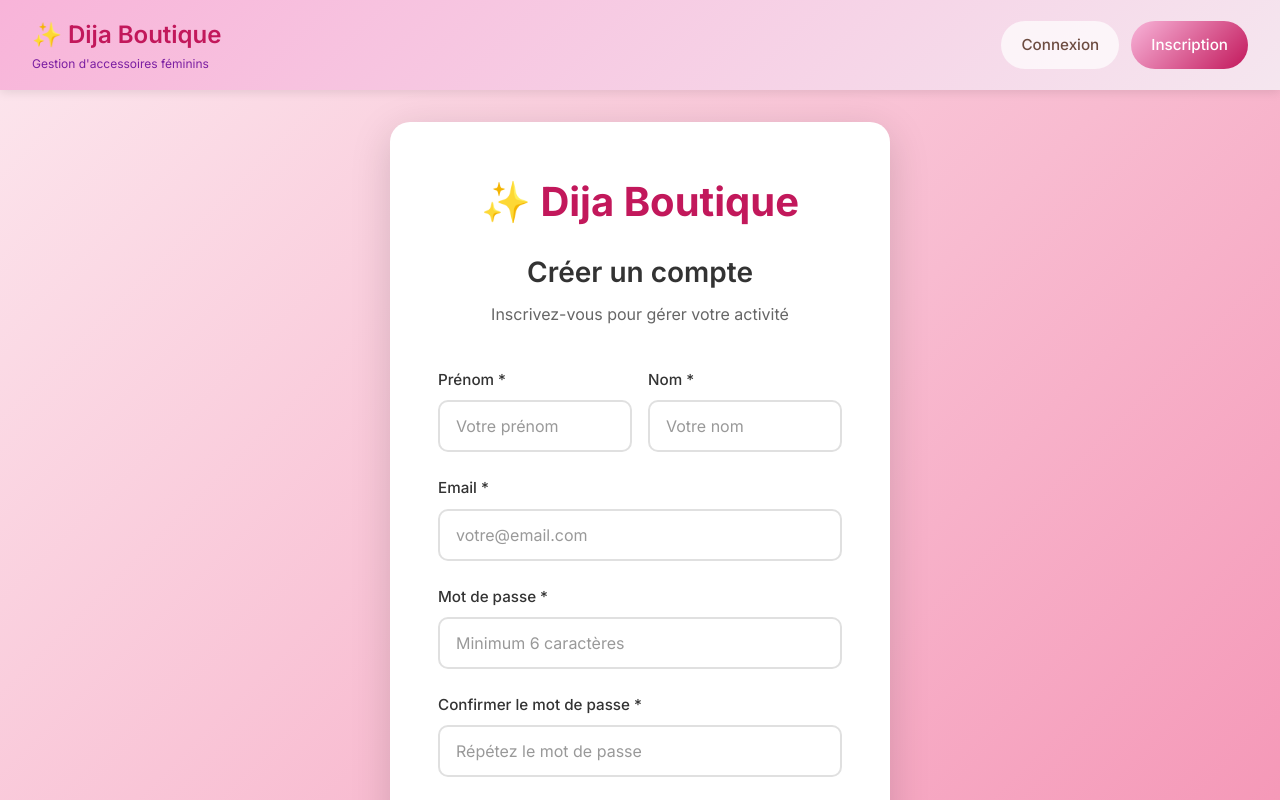
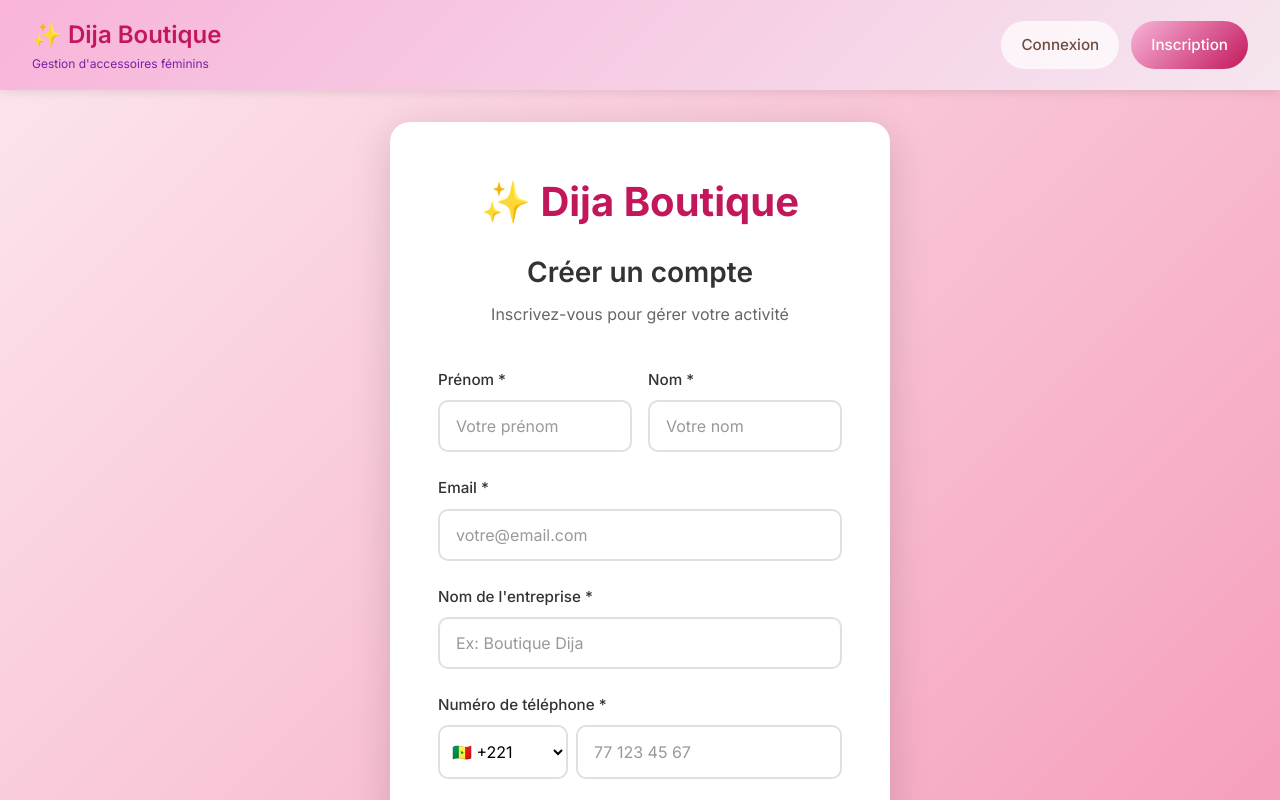
Before and after one commit to AhmaduLo/dijaBoutiqueFront, an Angular app: page /register in a window 1280 px wide. Shown: the top 800 px of the page. Built offline with nearby package versions, Linux system fonts and the light colour scheme.

Commit message:
ajout nom et nmro de l'entreprise

```diff
--- a/src/app/core/models/auth.model.ts
+++ b/src/app/core/models/auth.model.ts
@@ -6,6 +6,8 @@ export interface User {
   nom: string;
   prenom: string;
   email: string;
+  nomEntreprise?: string;
+  numeroTelephone?: string;
   role?: string;
   createdAt?: string;
 }
@@ -18,6 +20,8 @@ export interface RegisterRequest {
   prenom: string;
   email: string;
   motDePasse: string;
+  nomEntreprise: string;
+  numeroTelephone: string;
 }
 
 /**
--- a/src/app/features/auth/auth.component.scss
+++ b/src/app/features/auth/auth.component.scss
@@ -81,6 +81,50 @@
   }
 }
 
+// Groupe d'input téléphone avec sélecteur de pays
+.phone-input-group {
+  display: flex;
+  gap: 0.5rem;
+
+  .country-code-select {
+    width: 130px;
+    padding: 0.875rem 0.5rem;
+    border: 2px solid #e0e0e0;
+    border-radius: 10px;
+    font-size: 1rem;
+    transition: all 0.2s ease;
+    font-family: inherit;
+    background-color: white;
+    cursor: pointer;
+
+    &:focus {
+      outline: none;
+      border-color: #c2185b;
+      box-shadow: 0 0 0 3px rgba(194, 24, 91, 0.1);
+    }
+  }
+
+  .phone-number-input {
+    flex: 1;
+    padding: 0.875rem 1rem;
+    border: 2px solid #e0e0e0;
+    border-radius: 10px;
+    font-size: 1rem;
+    transition: all 0.2s ease;
+    font-family: inherit;
+
+    &:focus {
+      outline: none;
+      border-color: #c2185b;
+      box-shadow: 0 0 0 3px rgba(194, 24, 91, 0.1);
+    }
+
+    &::placeholder {
+      color: #999;
+    }
+  }
+}
+
 .form-row {
   display: grid;
   grid-template-columns: 1fr 1fr;
--- a/src/app/features/auth/register.component.ts
+++ b/src/app/features/auth/register.component.ts
@@ -51,6 +51,34 @@ import { RegisterRequest } from '../../core/models/auth.model';
           </div>
 
           <div class="form-group">
+            <label>Nom de l'entreprise *</label>
+            <input type="text" formControlName="nomEntreprise" placeholder="Ex: Boutique Dija" />
+            <div class="error" *ngIf="registerForm.get('nomEntreprise')?.invalid && registerForm.get('nomEntreprise')?.touched">
+              Le nom de l'entreprise est requis
+            </div>
+          </div>
+
+          <div class="form-group">
+            <label>Numéro de téléphone *</label>
+            <div class="phone-input-group">
+              <select formControlName="indicatifPays" class="country-code-select">
+                <option *ngFor="let country of countries" [value]="country.code">
+                  {{ country.flag }} {{ country.dialCode }}
+                </option>
+              </select>
+              <input
+                type="tel"
+                formControlName="numeroTelephone"
+                placeholder="77 123 45 67"
+                class="phone-number-input"
+              />
+            </div>
+            <div class="error" *ngIf="registerForm.get('numeroTelephone')?.invalid && registerForm.get('numeroTelephone')?.touched">
+              Le numéro de téléphone est requis
+            </div>
+          </div>
+
+          <div class="form-group">
             <label>Mot de passe *</label>
             <input type="password" formControlName="password" placeholder="Minimum 6 caractères" />
             <div class="error" *ngIf="registerForm.get('password')?.invalid && registerForm.get('password')?.touched">
@@ -87,6 +115,35 @@ export class RegisterComponent {
   registerForm: FormGroup;
   isSubmitting = false;
 
+  // Liste des pays avec indicatifs téléphoniques
+  countries = [
+    { code: 'SN', name: 'Sénégal', dialCode: '+221', flag: '🇸🇳' },
+    { code: 'FR', name: 'France', dialCode: '+33', flag: '🇫🇷' },
+    { code: 'ML', name: 'Mali', dialCode: '+223', flag: '🇲🇱' },
+    { code: 'CI', name: 'Côte d\'Ivoire', dialCode: '+225', flag: '🇨🇮' },
+    { code: 'BF', name: 'Burkina Faso', dialCode: '+226', flag: '🇧🇫' },
+    { code: 'NE', name: 'Niger', dialCode: '+227', flag: '🇳🇪' },
+    { code: 'TG', name: 'Togo', dialCode: '+228', flag: '🇹🇬' },
+    { code: 'BJ', name: 'Bénin', dialCode: '+229', flag: '🇧🇯' },
+    { code: 'MR', name: 'Mauritanie', dialCode: '+222', flag: '🇲🇷' },
+    { code: 'GN', name: 'Guinée', dialCode: '+224', flag: '🇬🇳' },
+    { code: 'CM', name: 'Cameroun', dialCode: '+237', flag: '🇨🇲' },
+    { code: 'GA', name: 'Gabon', dialCode: '+241', flag: '🇬🇦' },
+    { code: 'CD', name: 'RD Congo', dialCode: '+243', flag: '🇨🇩' },
+    { code: 'CG', name: 'Congo', dialCode: '+242', flag: '🇨🇬' },
+    { code: 'MA', name: 'Maroc', dialCode: '+212', flag: '🇲🇦' },
+    { code: 'DZ', name: 'Algérie', dialCode: '+213', flag: '🇩🇿' },
+    { code: 'TN', name: 'Tunisie', dialCode: '+216', flag: '🇹🇳' },
+    { code: 'US', name: 'États-Unis', dialCode: '+1', flag: '🇺🇸' },
+    { code: 'GB', name: 'Royaume-Uni', dialCode: '+44', flag: '🇬🇧' },
+    { code: 'DE', name: 'Allemagne', dialCode: '+49', flag: '🇩🇪' },
+    { code: 'ES', name: 'Espagne', dialCode: '+34', flag: '🇪🇸' },
+    { code: 'IT', name: 'Italie', dialCode: '+39', flag: '🇮🇹' },
+    { code: 'BE', name: 'Belgique', dialCode: '+32', flag: '🇧🇪' },
+    { code: 'CH', name: 'Suisse', dialCode: '+41', flag: '🇨🇭' },
+    { code: 'CA', name: 'Canada', dialCode: '+1', flag: '🇨🇦' }
+  ];
+
   constructor(
     private fb: FormBuilder,
     private authService: AuthService,
@@ -97,6 +154,9 @@ export class RegisterComponent {
       prenom: ['', Validators.required],
       nom: ['', Validators.required],
       email: ['', [Validators.required, Validators.email]],
+      nomEntreprise: ['', Validators.required],
+      indicatifPays: ['SN', Validators.required],
+      numeroTelephone: ['', Validators.required],
       password: ['', [Validators.required, Validators.minLength(6)]],
       confirmPassword: ['', Validators.required]
     }, { validators: this.passwordMatchValidator });
@@ -124,12 +184,20 @@ export class RegisterComponent {
     }
 
     this.isSubmitting = true;
-    const { confirmPassword, password, ...registerData } = this.registerForm.value;
+    const { confirmPassword, password, indicatifPays, numeroTelephone, ...registerData } = this.registerForm.value;
+
+    // Trouver l'indicatif téléphonique du pays sélectionné
+    const selectedCountry = this.countries.find(c => c.code === indicatifPays);
+    const dialCode = selectedCountry?.dialCode || '+221';
+
+    // Combiner l'indicatif avec le numéro
+    const fullPhoneNumber = `${dialCode} ${numeroTelephone}`;
 
     // Convertir 'password' en 'motDePasse' pour le backend
     const dataToSend: RegisterRequest = {
       ...registerData,
-      motDePasse: password
+      motDePasse: password,
+      numeroTelephone: fullPhoneNumber
     };
 
     this.authService.register(dataToSend).subscribe({
```
